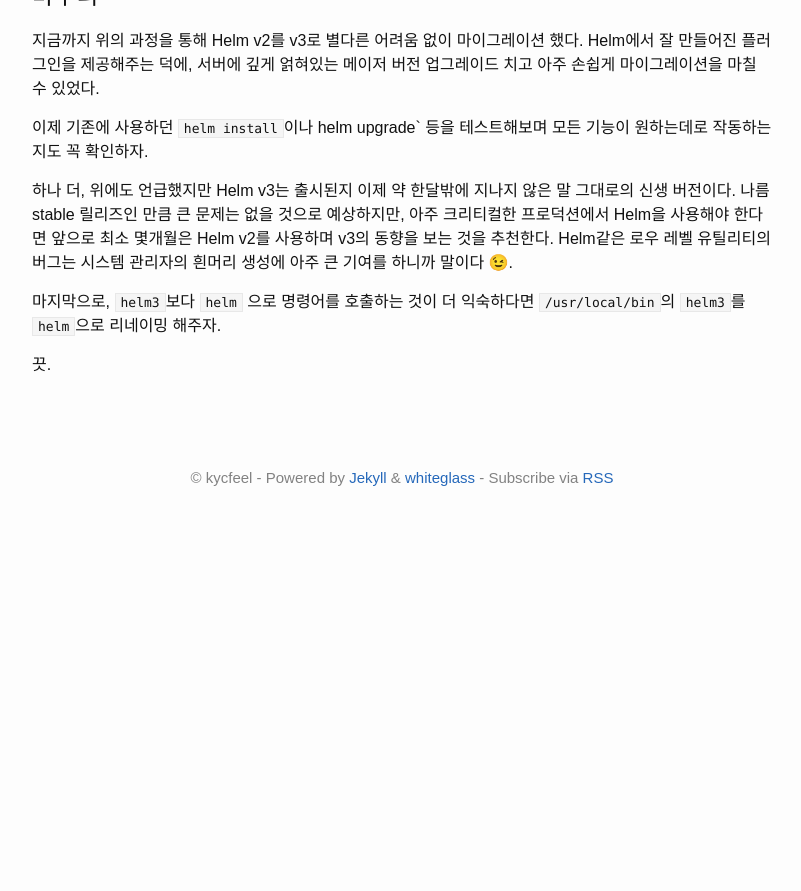
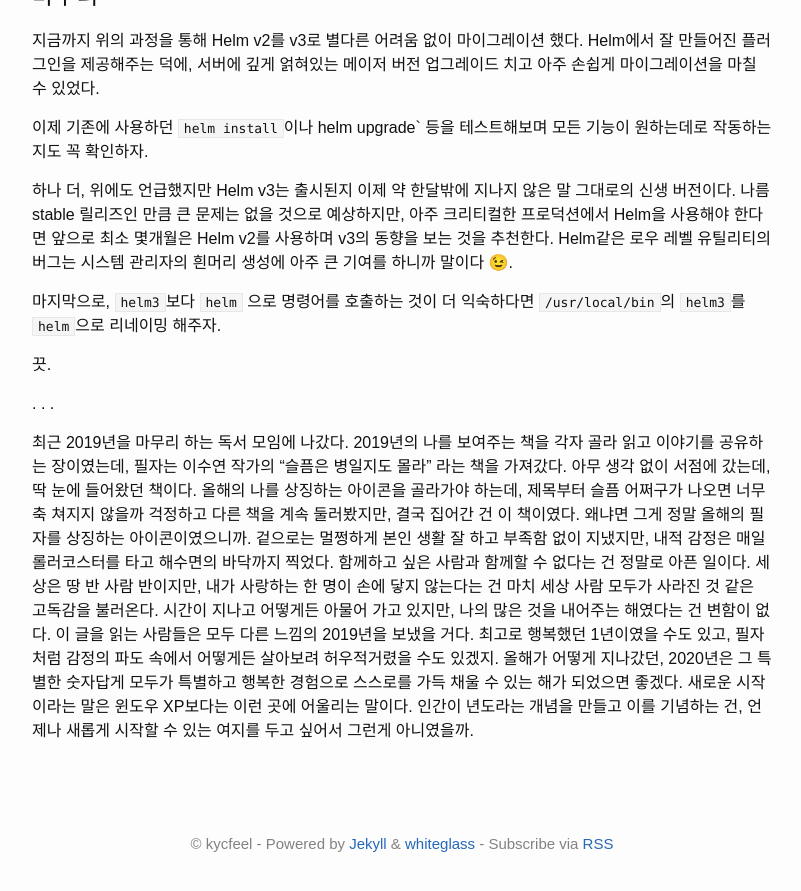
Before and after one commit to kycfeel/kycfeel.github.io, a Jekyll site: the page built from _posts/2019-12-25-Helm-v2-에서-v3-로-마이그레이션-하기.md, in a window 1280 px wide and 900 px high, scrolled down 7655 px. Shown: the top 891 px of the window, without its empty margins (238-1039 px from the left). Built offline with Jekyll 4.4.1, drawn with Linux system fonts in a browser that asks for light colours; our own code applies the rules of GitHub Pages for plain Markdown files; comment, search, counter and statistics services are not loaded; before the commit the page ends 8189 px from its top, so only the background shows below that.

Commit message:
New post - 2019-12-25

```diff
--- a/_posts/2019-12-25-Helm-v2-에서-v3-로-마이그레이션-하기.md
+++ b/_posts/2019-12-25-Helm-v2-에서-v3-로-마이그레이션-하기.md
@@ -269,3 +269,9 @@
 마지막으로, `helm3`보다 `helm` 으로 명령어를 호출하는 것이 더 익숙하다면 `/usr/local/bin`의 `helm3`를 `helm`으로 리네이밍 해주자.
 
 끗.
+
+.
+.
+.
+
+최근 2019년을 마무리 하는 독서 모임에 나갔다. 2019년의 나를 보여주는 책을 각자 골라 읽고 이야기를 공유하는 장이였는데, 필자는 이수연 작가의 "슬픔은 병일지도 몰라" 라는 책을 가져갔다. 아무 생각 없이 서점에 갔는데, 딱 눈에 들어왔던 책이다. 올해의 나를 상징하는 아이콘을 골라가야 하는데, 제목부터 슬픔 어쩌구가 나오면 너무 축 쳐지지 않을까 걱정하고 다른 책을 계속 둘러봤지만, 결국 집어간 건 이 책이였다. 왜냐면 그게 정말 올해의 필자를 상징하는 아이콘이였으니까. 겉으로는 멀쩡하게 본인 생활 잘 하고 부족함 없이 지냈지만, 내적 감정은 매일 롤러코스터를 타고 해수면의 바닥까지 찍었다. 함께하고 싶은 사람과 함께할 수 없다는 건 정말로 아픈 일이다. 세상은 땅 반 사람 반이지만, 내가 사랑하는 한 명이 손에 닿지 않는다는 건 마치 세상 사람 모두가 사라진 것 같은 고독감을 불러온다. 시간이 지나고 어떻게든 아물어 가고 있지만, 나의 많은 것을 내어주는 해였다는 건 변함이 없다. 이 글을 읽는 사람들은 모두 다른 느낌의 2019년을 보냈을 거다. 최고로 행복했던 1년이였을 수도 있고, 필자처럼 감정의 파도 속에서 어떻게든 살아보려 허우적거렸을 수도 있겠지. 올해가 어떻게 지나갔던, 2020년은 그 특별한 숫자답게 모두가 특별하고 행복한 경험으로 스스로를 가득 채울 수 있는 해가 되었으면 좋겠다. 새로운 시작이라는 말은 윈도우 XP보다는 이런 곳에 어울리는 말이다. 인간이 년도라는 개념을 만들고 이를 기념하는 건, 언제나 새롭게 시작할 수 있는 여지를 두고 싶어서 그런게 아니였을까.
```
